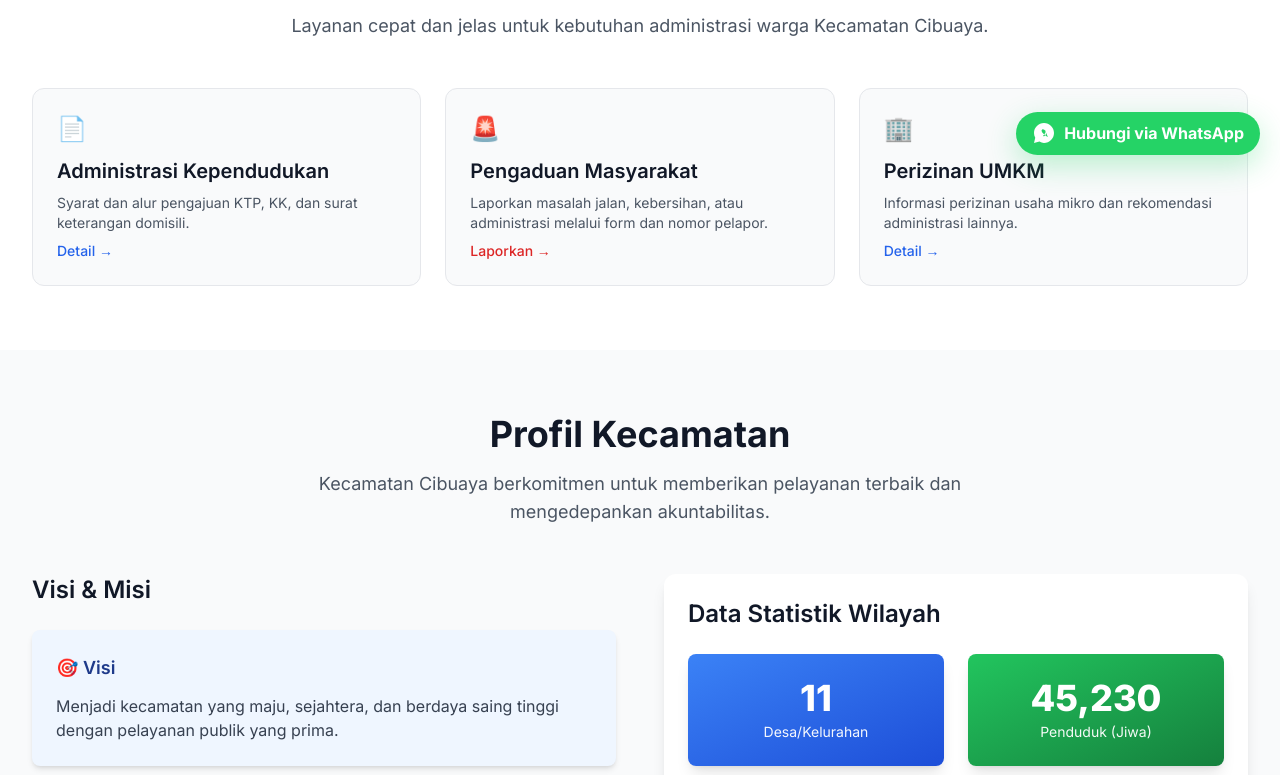
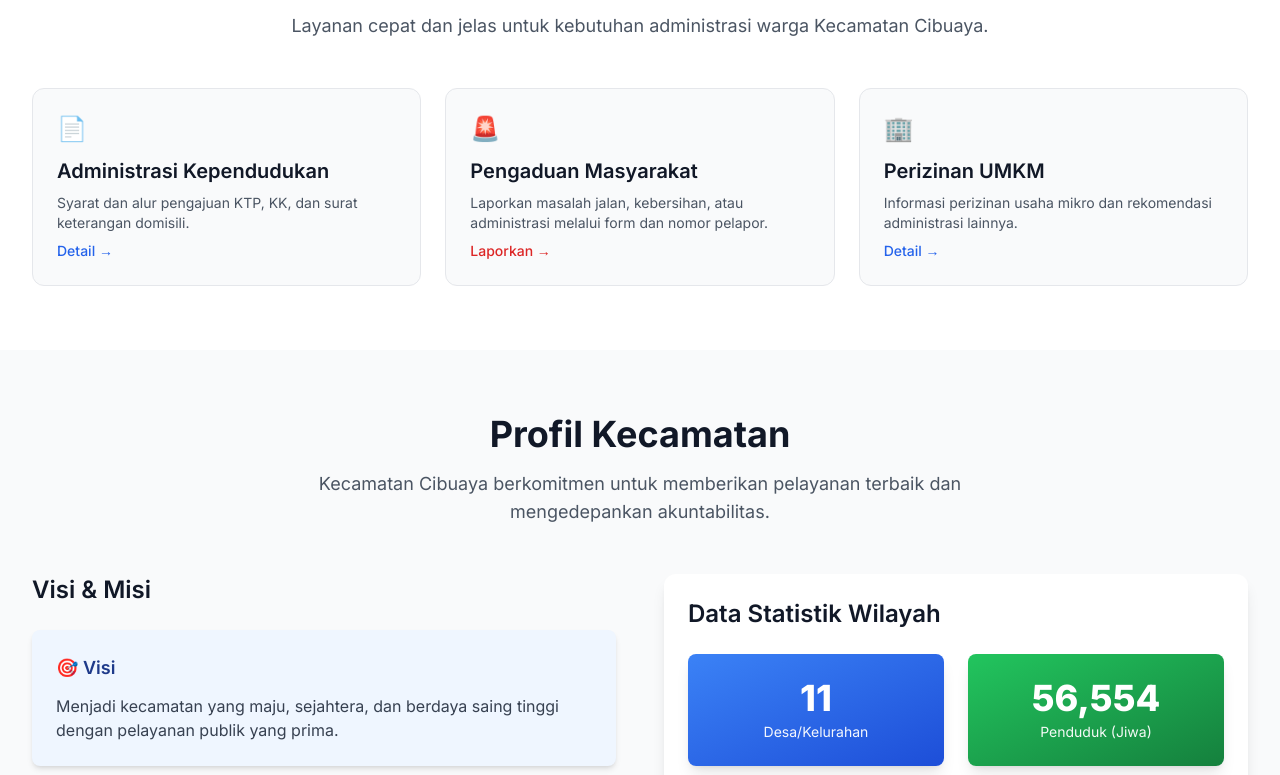
Before and after one commit to kec-cibuaya/profil, a plain HTML site: page index.html in a window 1280 px wide. Shown: the part 625-1400 px from the top of the page. Drawn offline with nearby package versions, Linux system fonts and the light colour scheme.

Commit message:
index.html

```diff
--- a/index.html
+++ b/index.html
@@ -48,29 +48,7 @@
         .card-hover { transition: all 0.3s ease; }
         .card-hover:hover { transform: translateY(-5px); box-shadow: 0 10px 20px -5px rgba(0, 0, 0, 0.1); }
 
-        /* Floating WA Button Style (Adopted from Code 2) */
-        .wa-float {
-            position: fixed;
-            right: 20px;
-            bottom: 20px;
-            background: #25D366;
-            border-radius: 999px;
-            box-shadow: 0 10px 30px rgba(37, 211, 102, 0.3);
-            z-index: 40;
-            transition: transform 0.3s;
-        }
-        .wa-float:hover {
-            transform: scale(1.05);
-        }
-        .wa-float a {
-            display: flex;
-            align-items: center;
-            gap: 0.5rem;
-            padding: 0.6rem 1rem;
-            color: white;
-            font-weight: 700;
-            text-decoration: none;
-        }
+
 
         /* Fade-in animation for filtering */
         @keyframes fadeIn {
@@ -237,15 +215,15 @@
                         <div class="text-sm opacity-95">Desa/Kelurahan</div>
                     </div>
                     <div class="bg-gradient-to-br from-green-500 to-green-700 text-white p-6 rounded-lg text-center shadow-lg">
-                        <div class="text-4xl font-extrabold mb-1">45,230</div>
+                        <div class="text-4xl font-extrabold mb-1">56,554</div>
                         <div class="text-sm opacity-95">Penduduk (Jiwa)</div>
                     </div>
                     <div class="bg-gradient-to-br from-purple-500 to-purple-700 text-white p-6 rounded-lg text-center shadow-lg">
-                        <div class="text-4xl font-extrabold mb-1">156</div>
+                        <div class="text-4xl font-extrabold mb-1">87,16</div>
                         <div class="text-sm opacity-95">km² Luas Wilayah</div>
                     </div>
                     <div class="bg-gradient-to-br from-orange-500 to-orange-700 text-white p-6 rounded-lg text-center shadow-lg">
-                        <div class="text-4xl font-extrabold mb-1">28</div>
+                        <div class="text-4xl font-extrabold mb-1">21</div>
                         <div class="text-sm opacity-95">Pegawai Kantor</div>
                     </div>
                 </div>
@@ -326,7 +304,7 @@
                     <span class="text-white text-3xl">👨‍💼</span>
                 </div>
                 <h3 class="text-xl font-bold text-gray-900 mb-1">Ahmad Mustopa, S.STP</h3>
-                <p class="text-blue-600 font-semibold mb-2">Camat</p>
+                <p class="text-blue-600 font-semibold mb-2">Camat Cibuaya</p>
                 <p class="text-gray-600 text-sm">NIP: 197902151998101001</p>
             </div>
         </div>
@@ -433,6 +411,7 @@
                         <span class="text-white">👨‍💻</span>
                     </div>
                     <h3 class="font-semibold text-gray-900 text-center mb-1">Januar Ibrahim, S.I.P</h3>
+		    <p class="text-orange-600 text-sm text-center mb-1">Staff Kasi Pem</p>
                     <p class="text-blue-600 text-sm text-center mb-1">Penata Kelola Pemerintahan</p>
 
                     <p class="text-gray-600 text-xs text-center">NIP: 199701292025051004</p>
@@ -522,15 +501,7 @@
                     <p class="text-gray-600 text-xs text-center">NIP: 199408151999032008</p>
                 </div>
 
-                <div class="pegawai-card bg-white border border-gray-200 rounded-lg p-4 card-hover" data-kategori="kontrak">
-                    <div class="w-12 h-12 bg-lime-500 rounded-full mx-auto mb-3 flex items-center justify-center">
-                        <span class="text-white">👨‍📱</span>
-                    </div>
-                    <h3 class="font-semibold text-gray-900 text-center mb-1">Andi Saputra</h3>
-                    <p class="text-indigo-600 text-sm text-center mb-1">Social Media</p>
-                    <p class="text-gray-500 text-xs text-center mb-2">Kontrak</p>
-                    <p class="text-gray-600 text-xs text-center">Kontrak: 2024-2025</p>
-                </div>
+
             </div>
         </div>
     </section>
@@ -601,10 +572,7 @@
 </div>
 </section>
 
-<div class="wa-float">
-    <a href="https://wa.me/6285731718562" target="_blank" title="Hubungi kami via WhatsApp">
-        <svg fill="#FFF" height="24" width="24" viewBox="0 0 24 24"><path d="M12.001 2.003C6.48 2.003 2 6.48 2 12.001c0 1.77.46 3.42 1.25 4.86L2.001 22l5.441-1.42C8.831 21.36 10.381 22 12.001 22c5.52 0 10.001-4.48 10.001-10.001 0-5.52-4.48-10.001-10.001-10.001zm3.88 13.97l-.09 0c-.27-.14-.54-.28-.81-.43l-.1-.05c-1.3-.64-2.52-1.63-3.66-2.91-.71-.8-1.26-1.7-1.61-2.65l-.04-.1c-.08-.24-.04-.49.12-.66l.54-.6c.14-.14.34-.23.54-.24l.09-.01c.21 0 .42.06.6.17l.08.06c.45.24.9.46 1.35.7.2.1.4.15.6.15.15 0 .31-.05.45-.14l.05-.03c.1-.06.2-.13.29-.22l.66-.8c.2-.23.3-.49.29-.76l-.01-.09c0-.28-.1-.55-.28-.75l-.26-.3c-.09-.1-.2-.19-.3-.27l-.08-.07c-.45-.43-.89-.87-1.34-1.31l-.22-.2-.04-.04c-.1-.08-.2-.15-.31-.22l-.08-.06c-.18-.14-.39-.24-.62-.24-.26 0-.52.1-.73.28l-.35.34c-.21.21-.34.48-.34.77 0 .28.1.56.3.77l.03.03c.09.09.18.18.27.27l.1.1.15.13c.75.69 1.4 1.49 1.94 2.4l.1.17c.5 1.12.78 2.27.8 3.55l-.01.32c-.01.19-.07.38-.17.55l-.12.18c-.28.42-.6.78-1.02 1.13l-.1.08c-.2.16-.43.25-.68.25-.26 0-.5-.1-.7-.27l-.1-.08c-.46-.39-.93-.78-1.4-1.16l-.2-.18c-.08-.06-.17-.12-.25-.18-.08-.06-.17-.12-.25-.18-.28-.21-.61-.31-.97-.31-.38 0-.74.15-1.01.44l-.27.3c-.34.36-.53.84-.53 1.34 0 .5.19.98.53 1.34l.3.3c.3.32.72.5.9.5l.02.01c.2 0 .4-.06.58-.19l.2-.12c.56-.37 1.1-.78 1.63-1.24l.27-.24c.7-.63 1.31-1.32 1.83-2.1l.1-.15c.34-.5.62-1.02.83-1.6l.04-.1c.07-.2.1-.41.1-.63 0-.17-.03-.34-.09-.5l-.01-.03z"/></svg>
-        Hubungi via WhatsApp
+
     </a>
 </div>
 
```
